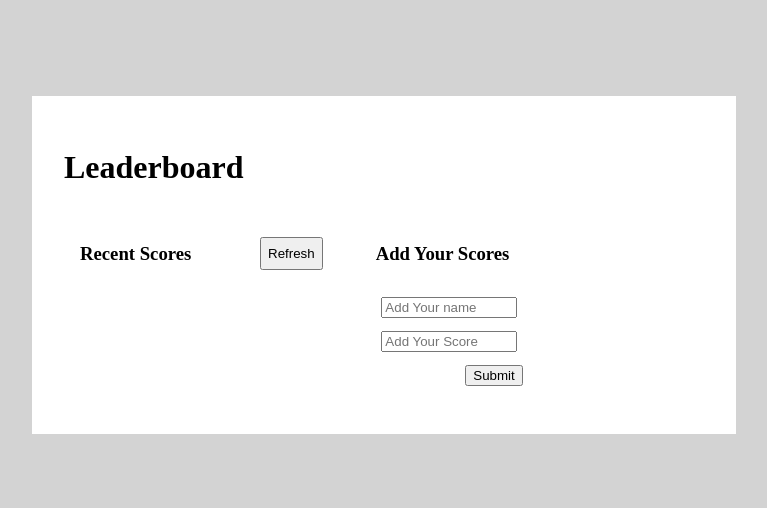
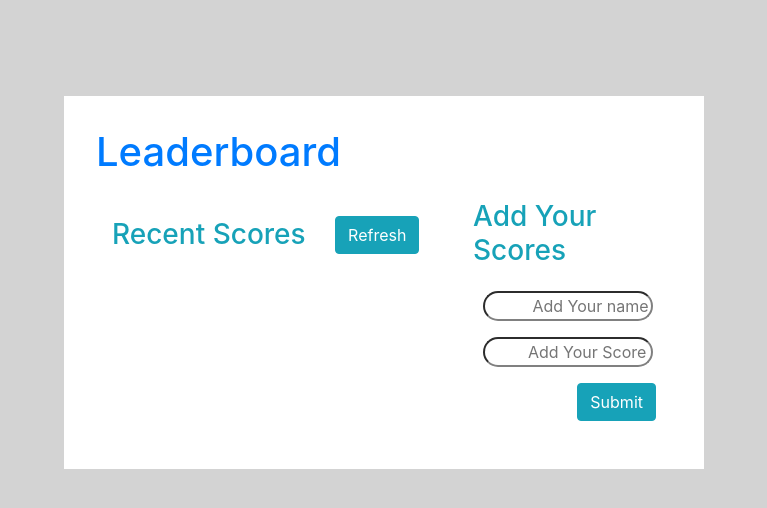
Before and after one commit to gjuliao/leaderboard_js, a website built with webpack: page src/index.html in a window 1280 px wide. Shown: the whole page, without its empty margins (256-1023 px from the left). Built offline with nearby package versions, Linux system fonts and the light colour scheme; no server answers.

Commit message:
Added styling

```diff
--- a/package.json
+++ b/package.json
@@ -38,6 +38,7 @@
     "webpack-dev-server": "^4.11.1"
   },
   "dependencies": {
+    "bootstrap": "^5.2.3",
     "lodash": "^4.17.21"
   }
 }
--- a/src/index.html
+++ b/src/index.html
@@ -5,6 +5,8 @@
     <meta http-equiv="X-UA-Compatible" content="IE=edge" />
     <meta name="viewport" content="width=device-width, initial-scale=1.0" />
     <link type="text/html" rel="stylesheet" href="./style.css">
+    <link rel="stylesheet" href="https://cdn.jsdelivr.net/npm/bootstrap@4.0.0/dist/css/bootstrap.min.css" integrity="sha384-Gn5384xqQ1aoWXA+058RXPxPg6fy4IWvTNh0E263XmFcJlSAwiGgFAW/dAiS6JXm" crossorigin="anonymous">
+    <link rel="shortcut icon" href="#">
     <script defer type="module" src="./index.js"></script>
     <title>Leaderboad</title>
     <link
@@ -25,23 +27,23 @@
   </head>
   <body>
     <div id="app">
-        <h1>Leaderboard</h1>
+        <h1 class="text-primary">Leaderboard</h1>
         <div id="main">
             <div id="scores">
                 <div class="title">
-                    <h3>Recent Scores</h3>
-                    <button id="btnRefresh" type="submit">Refresh</button>
+                    <h3 class="text-info my-auto">Recent Scores</h3>
+                    <button id="btnRefresh" type="submit" class="btn btn-info">Refresh</button>
                 </div>
-                <ul id="score_listing"></ul>
+                <ul class="list-group list-group-hover list-group-striped" id="score_listing"></ul>
             </div>
             <div id="input">
                 <div class="title">
-                    <h3>Add Your Scores</h3>
+                    <h3 class="text-info">Add Your Scores</h3>
                 </div>
                 <form id="add_score">
-                    <input type="text" id="player_name" placeholder="Add Your name" />
-                    <input type="text" id="player_score" placeholder="Add Your Score" />
-                    <button type="submit">Submit</button>
+                    <input type="text" id="player_name" placeholder="          Add Your name" />
+                    <input type="text" id="player_score" placeholder="         Add Your Score" />
+                    <button class="btn btn-info float-right" type="submit">Submit</button>
                 </form>
             </div>
         </div>
--- a/src/modules/fetchData.js
+++ b/src/modules/fetchData.js
@@ -1,3 +1,5 @@
+import 'bootstrap';
+
 const fetchData = async () => {
   const leadUrl = 'https://us-central1-js-capstone-backend.cloudfunctions.net/api/games/JYwLB3dXtGMnzCOtSjmc/scores/';
   fetch(leadUrl)
@@ -7,7 +9,7 @@ const fetchData = async () => {
       let output = '';
       sorted.forEach((el) => {
         output += `
-          <li>name: ${el.user}, score: ${el.score}</li>
+          <li class="p-2 d-flex justify-content-around"> <span class="font-weight-bold">Name:</span> ${el.user} <span class="font-weight-bold"> Score:</span> ${el.score}</li>
           `;
       });
       document.querySelector('#score_listing').innerHTML = output;
--- a/src/style.css
+++ b/src/style.css
@@ -20,7 +20,7 @@ body {
 }
 
 #scores {
-  width: 40%;
+  width: 60%;
   margin: 1em;
 }
 
@@ -34,6 +34,20 @@ body {
   padding: 0;
 }
 
+ul.list-group.list-group-striped li:nth-of-type(odd) {
+  background: lightgray;
+  border-radius: 25px;
+}
+
+ul.list-group.list-group-striped li:nth-of-type(even) {
+  background: rgb(237, 233, 233);
+  border-radius: 25px;
+}
+
+ul.list-group.list-group-hover li:hover {
+  background: white;
+}
+
 #scores li {
   margin-top: 1em;
 }
@@ -44,7 +58,7 @@ body {
 }
 
 #input {
-  width: 40%;
+  width: 35%;
   margin: 1em;
 }
 
@@ -54,9 +68,11 @@ body {
 }
 
 #input input {
-  width: 50%;
+  width: 90%;
   margin: 1em;
   display: block;
+  border-color: gray;
+  border-radius: 30px;
 }
 
 #input button {
```
Also changed, not shown: 1 other file.
